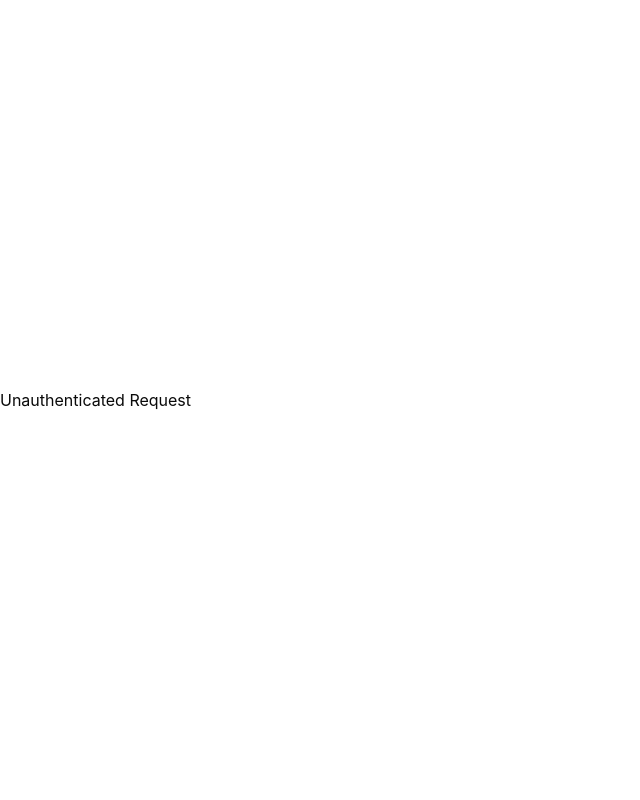
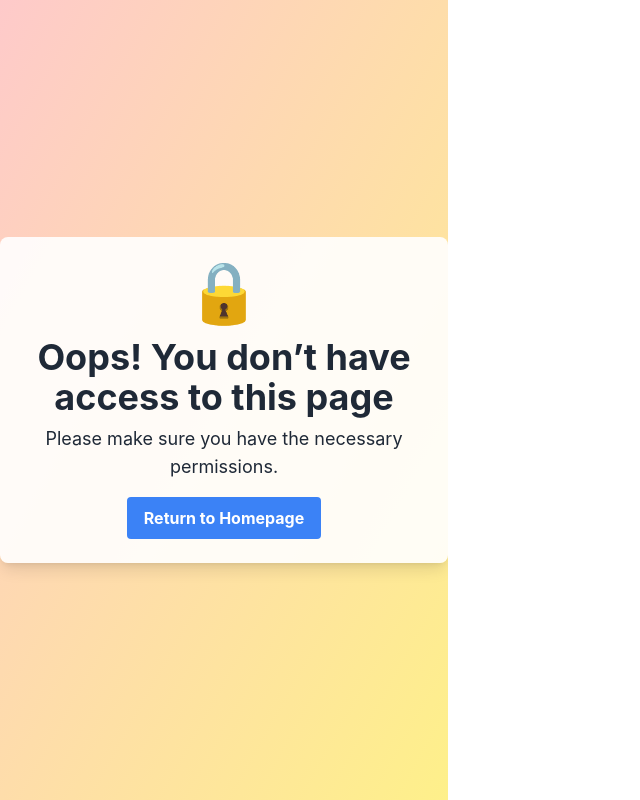
Before and after one commit to MuratAyar/CS308_Team_28, a React (Vite) app in the folder client/: page /unauth-page in a window 1280 px wide. Shown: the whole page, without its empty margins (0-640 px from the left). Built offline with nearby package versions, Linux system fonts and the light colour scheme.

Commit message:
Un-auth page and Not Found page

```diff
--- a/client/src/pages/not-found/index.jsx
+++ b/client/src/pages/not-found/index.jsx
@@ -1,6 +1,28 @@
+import React from 'react';
+import { useNavigate } from 'react-router-dom';
+
 function NotFound() {
-    return(<div>Not Found</div>)
+    const navigate = useNavigate();
+
+    const handleNavigate = () => {
+        navigate('auth/login');
+    };
+
+    return (
+        <div className="flex items-center justify-center min-h-screen bg-gradient-to-br from-pink-200 to-blue-200 text-gray-800">
+            <div className="text-center max-w-md p-6 rounded-lg shadow-lg bg-white bg-opacity-80">
+                <h1 className="text-8xl font-bold mb-4">404</h1>
+                <p className="text-2xl font-semibold mb-2">We couldn’t find the page you’re looking for</p>
+                <p className="text-lg mb-6">It seems the page you're looking for doesn’t exist.</p>
+                <button
+                    onClick={handleNavigate} // Use onClick instead of onclick
+                    className="bg-blue-500 hover:bg-blue-400 text-white font-bold py-2 px-4 rounded transition duration-300 ease-in-out"
+                >
+                    Return to Homepage
+                </button>
+            </div>
+        </div>
+    );
 }
 
-
 export default NotFound;
--- a/client/src/pages/unauth-page/index.jsx
+++ b/client/src/pages/unauth-page/index.jsx
@@ -1,6 +1,30 @@
-function UnAuthPage() {
-    return<div>Unauthenticated Request</div>
-}
+import React from 'react';
+import { useNavigate } from 'react-router-dom';
 
+const UnAuthPage = () => {
+    const navigate = useNavigate(); // Use useNavigate to handle navigation
+
+    const handleGoHome = () => {
+        navigate('/auth/login'); // Navigate to the homepage
+    };
+
+    return (
+        <div className="flex items-center justify-center min-h-screen bg-gradient-to-br from-red-200 to-yellow-200 text-gray-800">
+            <div className="text-center max-w-md p-6 rounded-lg shadow-lg bg-white bg-opacity-90">
+                <div className="text-6xl mb-4">🔒</div>
+                <h1 className="text-4xl font-bold mb-2">Oops! You don’t have access to this page</h1>
+                <p className="text-lg mb-4">Please make sure you have the necessary permissions.</p>
+                <button
+                    onClick={handleGoHome}
+                    className="bg-blue-500 hover:bg-blue-400 text-white font-bold py-2 px-4 rounded transition duration-300 ease-in-out"
+                >
+                    Return to Homepage
+                </button>
+            </div>
+        </div>
+    );
+};
 
 export default UnAuthPage;
+
+//Check-auth Salıp bunu yapabiliriz
```
